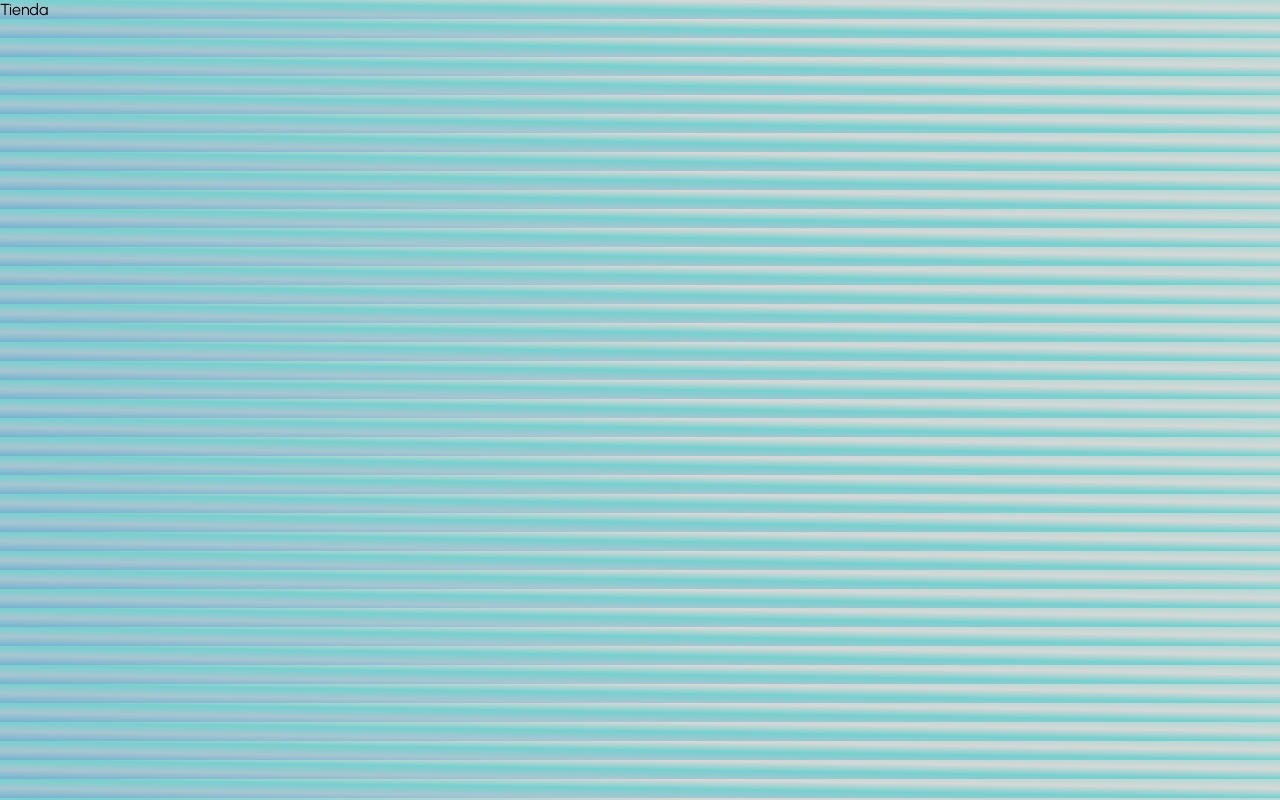
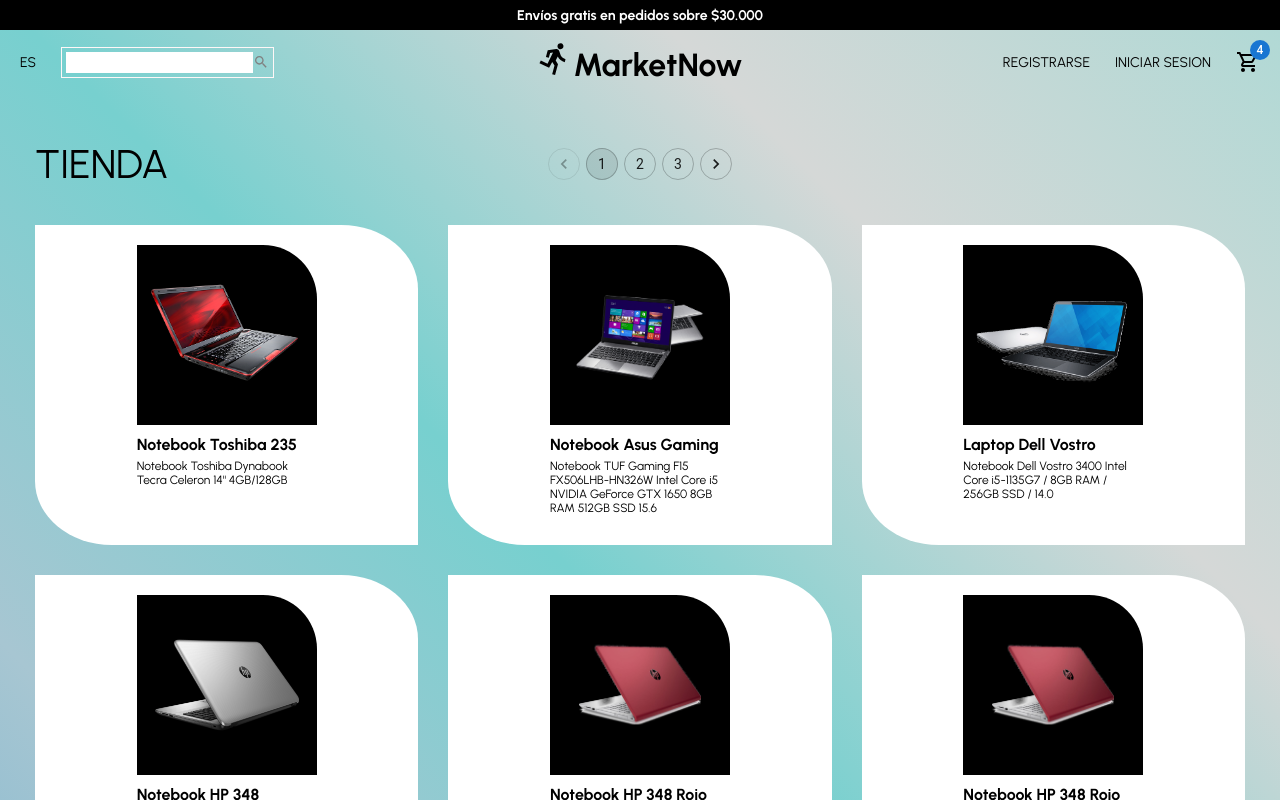
Before and after one commit to SofyGeisel/marketNow, a React (Create React App) app in the folder marketnow-react/: page /tienda in a window 1280 px wide. Shown: the top 800 px of the page. Built offline with nearby package versions, Linux system fonts and the light colour scheme.

Commit message:
Vista de tienda con cards alineadas. Falta barra lateral

```diff
--- a/marketnow-react/src/components/Producto.jsx
+++ b/marketnow-react/src/components/Producto.jsx
@@ -4,28 +4,106 @@
 import SearchIcon from "@mui/icons-material/Search";
 import FavoriteBorderOutlinedIcon from '@mui/icons-material/FavoriteBorderOutlined';
 
+const Info = styled.div`
+  width: 100%;
+  height: 100%;
+  position: absolute;
+  top: 0;
+  left: 0;
+  background-color: rgba(0,0,0,0.2);
+  z-index: 3;
+  display: flex;
+  flex-direction: column;
+  align-items: flex-end;
+  justify-content: center;
+  border-top-right-radius: 20%;
+  border-bottom-left-radius: 20%;
+  opacity:0;
+  transition: all 0.5s ease;
+  cursor: pointer;
+  `;
+const Container = styled.div`
+  flex:1;
+  margin: 15px;
+  min-width: 24%;
+  height: 300px;
+  background-color:white;
+  display:flex;
+  align-items: flex-start;
+  padding-top:20px;
+  justify-content: center;
+  position: relative;
+  border-top-right-radius: 20%;
+  border-bottom-left-radius: 20%;
+  &:hover ${Info}{
+    opacity: 1;
+  }
+
+  `;
+const FondoImagen = styled.div`
+  width: 180px;
+  height: 180px;
+  background-color: black;
+  position: absolute;
+  border-top-right-radius: 30%;
+  display:flex;
+  align-items: center;
+  justify-content: center;
+`;
+const Image = styled.img`
+  height:60%;
+  z-index: 2;
+`;
+const TituloyDescripcion = styled.div`
+  position: absolute;
+  top: 65%;
+  bottom: 10%;
+  width: 180px;
+  display: flex;
+  flex-direction: column;
+  align-items: flex-start;
+
+`;
+const Titulo = styled.h3`
+  font-size: 16px;
+  margin-top: 2px;
+  margin-bottom: 5px;
+  text-align: left;
+  `;
+const Descripcion = styled.h4`
+  font-size: 12px;
+  font-weight: initial;
+  text-align: left;
+`;
 
 
-const Container = styled.div`
-  flex:1;
-  margin: 5px;
-  min-width: 280px;
-  height: 350px;
-  background-color:white;
+const Icon = styled.div`
+  width: 40px;
+  height: 40px;
+  border-radius: 50%;
+  background-color: white;
+  display:flex;
+  justify-content: center;
+  align-items: center;
+  margin: 10px;
+  transition: all 0.5s ease;
+  &:hover{
+    background-color: #e9f5f5;
+    transform: scale(1.1);
+  }
+
+
   `;
-
-const Circle = styled.div``;
-const Image = styled.img`
-height:60%;
-`;
-const Info = styled.div``;
-const Icon = styled.div``;
-
 const Producto = ({item}) => {
   return (
       <Container>
-        <Circle/>
+        <FondoImagen>
         <Image src={item.imagen}/>
+        </FondoImagen>
+        <TituloyDescripcion>
+        <Titulo>{item.nombre}</Titulo>
+          <Descripcion>{item.descripcion}</Descripcion>
+        </TituloyDescripcion>
         <Info>
           <Icon>
           <ShoppingCartOutlinedIcon color="white" />
--- a/marketnow-react/src/components/Productos.jsx
+++ b/marketnow-react/src/components/Productos.jsx
@@ -8,6 +8,7 @@
   flex-wrap: wrap;
   justify-content: space-between;
 `;
+
 
 const Productos = () => {
   return (
--- /dev/null
+++ b/marketnow-react/src/components/TiendaContainer.jsx
@@ -0,0 +1,57 @@
+import React from 'react'
+import styled from "styled-components";
+import { Pagination } from '@mui/material';
+
+const Container = styled.div`
+  height: 50px;
+  margin-left: 35px;
+  margin-right: 35px;
+  margin-top: 50px;
+
+`;
+
+const Wrapper = styled.div`
+  display: flex;
+  align-items: center;
+  justify-content: space-between;
+`;
+const Left = styled.div`
+  flex: 1;
+`;
+const Titulo = styled.h1`
+    font-size: 40px;
+    font-weight: normal;
+  `;
+const Center = styled.div`
+  flex: 1;
+  display: flex;
+  justify-content: center;
+  `;
+
+  const Right = styled.div`
+  flex: 1;
+  display: flex;
+  `;
+
+const TiendaContainer = () => {
+  return (
+    <div>
+        <Container>
+            <Wrapper>
+            <Left>
+            <Titulo>
+            TIENDA
+            </Titulo>
+            </Left>
+            <Center>
+            <Pagination count={3} variant="outlined" />
+            </Center>
+            <Right></Right>
+            </Wrapper>
+        </Container>
+
+    </div>
+  )
+}
+
+export default TiendaContainer
--- a/marketnow-react/src/data.js
+++ b/marketnow-react/src/data.js
@@ -23,7 +23,7 @@
     {
         id: 1,
         nombre: "Notebook Toshiba 235",
-        descripción: "Notebook Toshiba Dynabook Tecra Celeron 14'' 4GB/128GB",
+        descripcion: "Notebook Toshiba Dynabook Tecra Celeron 14'' 4GB/128GB",
         imagen: require('./img/laptoptoshiba1.png'),
         usuario: "Admin1",
         categoria: "Tecnologia",
@@ -33,7 +33,7 @@
     {
         id: 2,
         nombre: "Notebook Asus Gaming",
-        descripción: "Notebook TUF Gaming F15 FX506LHB-HN326W Intel Core i5 NVIDIA GeForce GTX 1650 8GB RAM 512GB SSD 15.6",
+        descripcion: "Notebook TUF Gaming F15 FX506LHB-HN326W Intel Core i5 NVIDIA GeForce GTX 1650 8GB RAM 512GB SSD 15.6",
         imagen: require('./img/LaptopAsus1.png'),
         usuario: "Admin1",
         categoria: "Tecnologia",
@@ -43,7 +43,7 @@
     {
         id: 3,
         nombre: "Laptop Dell Vostro",
-        descripción: "Notebook Dell Vostro 3400 Intel Core i5-1135G7 / 8GB RAM / 256GB SSD / 14.0",
+        descripcion: "Notebook Dell Vostro 3400 Intel Core i5-1135G7 / 8GB RAM / 256GB SSD / 14.0",
         imagen: require('./img/LaptopDell1.png'),
         usuario: "Admin1",
         categoria: "Tecnologia",
@@ -53,7 +53,7 @@
     {
         id: 4,
         nombre: "Notebook HP 348 ",
-        descripción: "Notebook Hp 348 G7 I5-10210U 8GB SSD 256GB W10 Home",
+        descripcion: "Notebook Hp 348 G7 I5-10210U 8GB SSD 256GB W10 Home",
         imagen: require('./img/LaptopHP1.png'),
         usuario: "Admin1",
         categoria: "Tecnologia",
@@ -63,7 +63,37 @@
     {
         id: 5,
         nombre: "Notebook HP 348 Rojo",
-        descripción: "Notebook Hp 348 G7 I5-10210U 8GB SSD 256GB W10 Home",
+        descripcion: "Notebook Hp 348 G7 I5-10210U 8GB SSD 256GB W10 Home",
+        imagen: require('./img/LaptopHP2.png'),
+        usuario: "Admin1",
+        categoria: "Tecnologia",
+        precio: "$469.990",
+        fecha_publicacion: "27-03-2023",
+    },
+    {
+        id: 6,
+        nombre: "Notebook HP 348 Rojo",
+        descripcion: "Notebook Hp 348 G7 I5-10210U 8GB SSD 256GB W10 Home",
+        imagen: require('./img/LaptopHP2.png'),
+        usuario: "Admin1",
+        categoria: "Tecnologia",
+        precio: "$469.990",
+        fecha_publicacion: "27-03-2023",
+    },
+    {
+        id: 7,
+        nombre: "Notebook HP 348 Rojo",
+        descripcion: "Notebook Hp 348 G7 I5-10210U 8GB SSD 256GB W10 Home",
+        imagen: require('./img/LaptopHP2.png'),
+        usuario: "Admin1",
+        categoria: "Tecnologia",
+        precio: "$469.990",
+        fecha_publicacion: "27-03-2023",
+    },
+    {
+        id: 8,
+        nombre: "Notebook HP 348 Rojo",
+        descripcion: "Notebook Hp 348 G7 I5-10210U 8GB SSD 256GB W10 Home",
         imagen: require('./img/LaptopHP2.png'),
         usuario: "Admin1",
         categoria: "Tecnologia",
--- a/marketnow-react/src/pages/Tienda.jsx
+++ b/marketnow-react/src/pages/Tienda.jsx
@@ -1,9 +1,17 @@
 import React from 'react'
+import Navbar from '../components/navbar'
+import Anuncios from '../components/Anuncios'
+import Productos from '../components/Productos'
+import TiendaContainer from '../components/TiendaContainer'
+
 
 const Tienda = () => {
   return (
     <div>
-      Tienda
+      <Anuncios/>
+      <Navbar/>
+      <TiendaContainer/>
+      <Productos/>
     </div>
   )
 }
```
Also changed, not shown: marketnow-react/src/components/navbar.jsx (+0 -10 lines).
